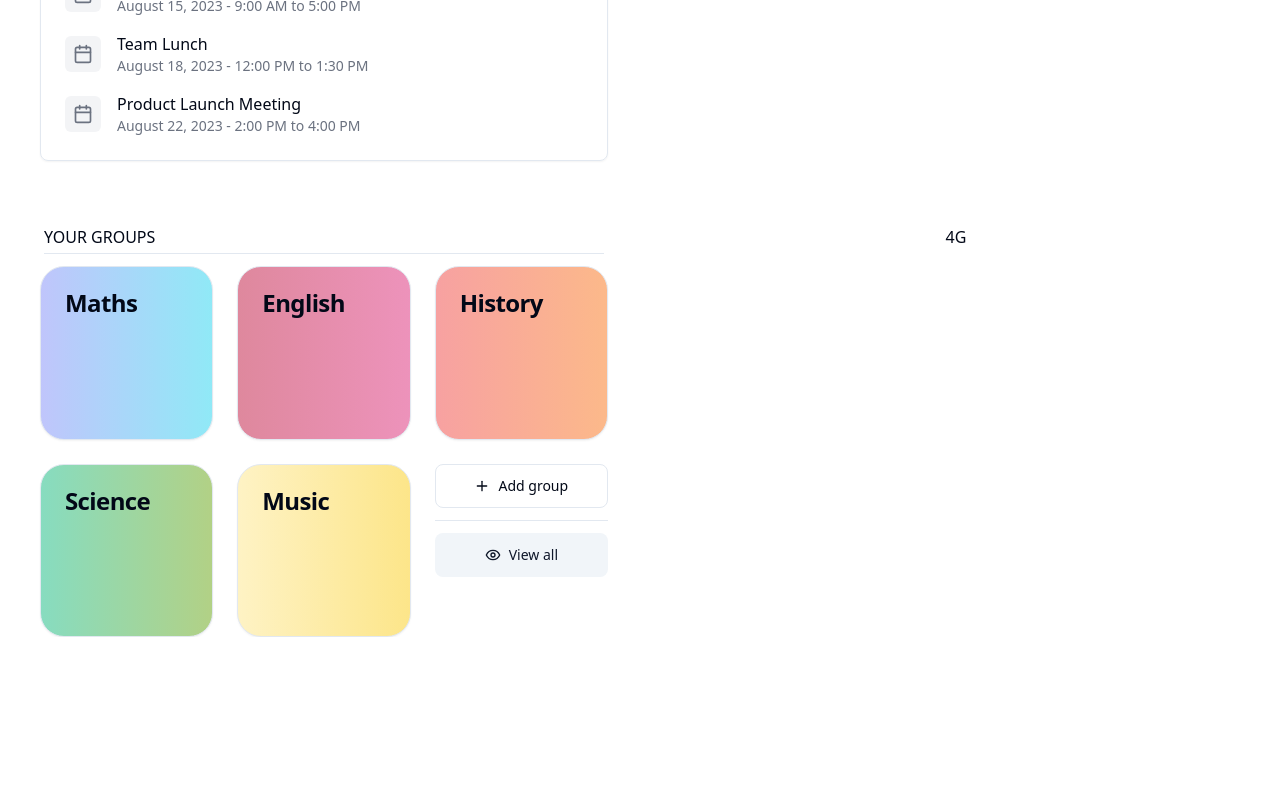
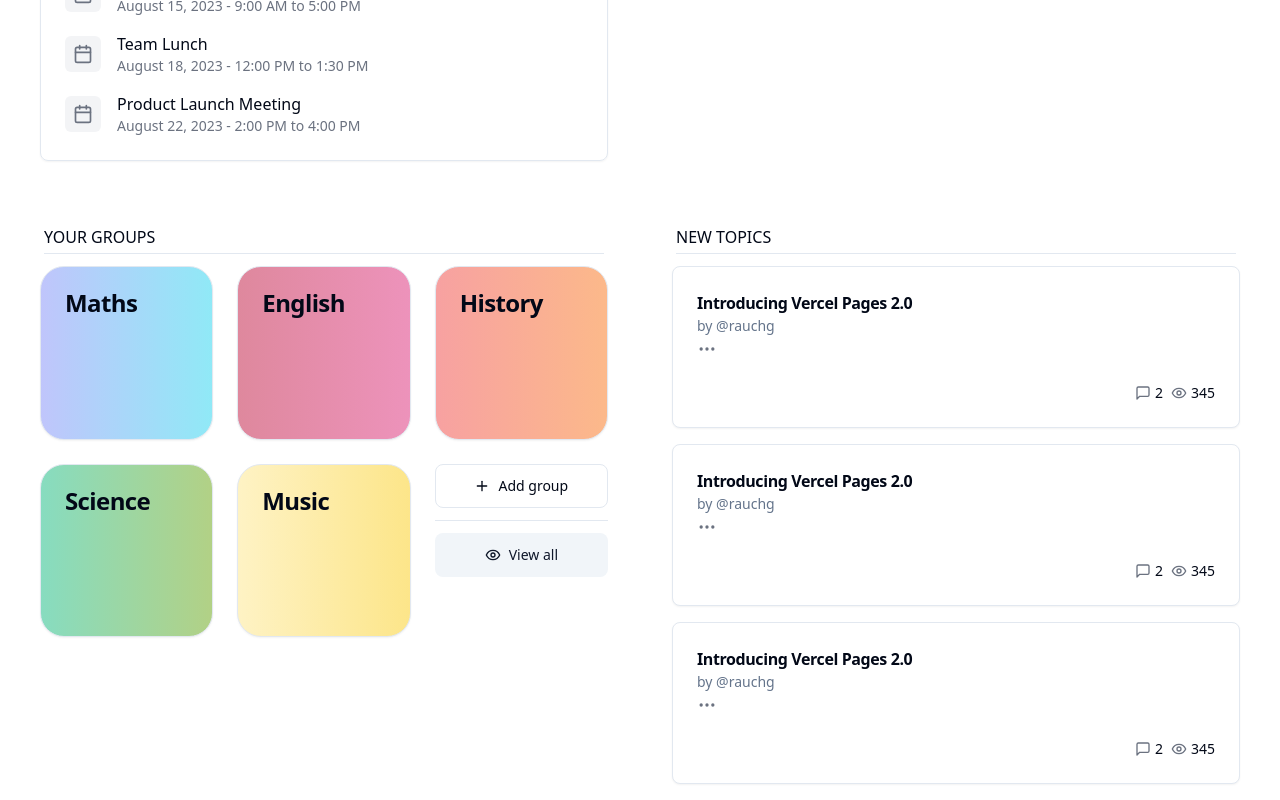
Before and after one commit to tomy-g/classfolder-front, a Next.js app: page / in a window 1280 px wide. Shown: the part 877-1677 px from the top of the page. Before the commit the page ends 1514 px from the top, so only its background shows below. Built offline with nearby package versions, Linux system fonts and the light colour scheme.

Commit message:
starting topics

```diff
--- a/src/app/page.tsx
+++ b/src/app/page.tsx
@@ -5,6 +5,7 @@ import FeaturedFiles from '@/components/featured-files'
 import files from '@/constants/mocks/Files'
 import Groups from '@/components/groups'
 import groups from '@/constants/mocks/Groups'
+import Topics from '@/components/topics'
 
 export default function Home () {
   return (
@@ -14,7 +15,7 @@ export default function Home () {
         <Schedule />
         <FeaturedFiles files={files} />
         <Groups groups={groups}/>
-        <div className='mx-auto'>4G</div>
+        <Topics/>
       </div>
     </main>
   )
--- a/src/components/breadcrumbs.tsx
+++ b/src/components/breadcrumbs.tsx
@@ -4,8 +4,8 @@ import {
   BreadcrumbList,
   BreadcrumbItem,
   BreadcrumbLink,
-  BreadcrumbSeparator,
-//   BreadcrumbPage
+  BreadcrumbSeparator
+  //   BreadcrumbPage
 } from './ui/breadcrumb'
 
 const Breadcrumbs = () => {
--- /dev/null
+++ b/src/components/topic.tsx
@@ -0,0 +1,46 @@
+import {
+  MoreHorizontalIcon,
+  EyeIcon,
+  MessageSquare
+} from 'lucide-react'
+import React from 'react'
+import {
+  Card,
+  CardHeader,
+  CardTitle,
+  CardDescription,
+  CardContent
+} from './ui/card'
+
+const Topic = () => {
+  return (
+    <Card className='mb-4' >
+      <CardHeader className='flex flex-col items-start'>
+        <div className='flex flex-col'>
+          <CardTitle className='text-base font-semibold'>
+            Introducing Vercel Pages 2.0
+          </CardTitle>
+          <CardDescription className='text-sm leading-none mt-1'>
+            by @rauchg
+          </CardDescription>
+        </div>
+        <MoreHorizontalIcon className='h-5 w-5 flex-shrink-0 text-gray-500 dark:text-gray-400' />
+      </CardHeader>
+      <CardContent>
+        <div className='flex items-center space-x-2 text-sm'>
+          {/* <TextIcon className='h-4 w-4 text-gray-500 dark:text-gray-400' /> */}
+          <div className='ml-auto flex items-center space-x-1'>
+            <MessageSquare className='h-4 w-4 text-gray-500 dark:text-gray-400' />
+            <span>2</span>
+          </div>
+          <div className='ml-auto flex items-center space-x-1'>
+            <EyeIcon className='h-4 w-4 text-gray-500 dark:text-gray-400' />
+            <span>345</span>
+          </div>
+        </div>
+      </CardContent>
+    </Card>
+  )
+}
+
+export default Topic
--- /dev/null
+++ b/src/components/topics.tsx
@@ -0,0 +1,18 @@
+import React from 'react'
+import Topic from './topic'
+import SectionHeading from './section-heading'
+
+const Topics = () => {
+  return (
+    <section>
+        <SectionHeading title={'NEW TOPICS'}/>
+      <ul>
+        <Topic></Topic>
+        <Topic></Topic>
+        <Topic></Topic>
+      </ul>
+    </section>
+  )
+}
+
+export default Topics
--- a/src/components/ui/breadcrumb.tsx
+++ b/src/components/ui/breadcrumb.tsx
@@ -1,108 +1,109 @@
-import * as React from "react"
-import { Slot } from "@radix-ui/react-slot"
-import { ChevronRight, MoreHorizontal } from "lucide-react"
+import * as React from 'react'
+import { Slot } from '@radix-ui/react-slot'
+import { ChevronRight, MoreHorizontal } from 'lucide-react'
 
-import { cn } from "@/lib/utils"
+import { cn } from '@/lib/utils'
 
 const Breadcrumb = React.forwardRef<
 HTMLElement,
-  React.ComponentPropsWithoutRef<"nav"> & {
+React.ComponentPropsWithoutRef<'nav'> & {
   separator?: React.ReactNode
 }
->(({ ...props }, ref) => <nav ref={ref} aria-label="breadcrumb" {...props} />)
-Breadcrumb.displayName = "Breadcrumb"
+>(({ ...props }, ref) => <nav ref={ref} aria-label='breadcrumb' {...props} />)
+Breadcrumb.displayName = 'Breadcrumb'
 
 const BreadcrumbList = React.forwardRef<
 HTMLOListElement,
-  React.ComponentPropsWithoutRef<"ol">
+React.ComponentPropsWithoutRef<'ol'>
 >(({ className, ...props }, ref) => (
   <ol
     ref={ref}
     className={cn(
-      "flex flex-wrap items-center gap-1.5 break-words text-sm text-muted-foreground sm:gap-2.5",
+      'flex flex-wrap items-center gap-1.5 break-words text-sm text-muted-foreground sm:gap-2.5',
       className
     )}
     {...props}
   />
 ))
-BreadcrumbList.displayName = "BreadcrumbList"
+BreadcrumbList.displayName = 'BreadcrumbList'
 
 const BreadcrumbItem = React.forwardRef<
 HTMLLIElement,
-  React.ComponentPropsWithoutRef<"li">
+React.ComponentPropsWithoutRef<'li'>
 >(({ className, ...props }, ref) => (
   <li
     ref={ref}
-    className={cn("inline-flex items-center gap-1.5", className)}
+    className={cn('inline-flex items-center gap-1.5', className)}
     {...props}
   />
 ))
-BreadcrumbItem.displayName = "BreadcrumbItem"
+BreadcrumbItem.displayName = 'BreadcrumbItem'
 
 const BreadcrumbLink = React.forwardRef<
 HTMLAnchorElement,
-  React.ComponentPropsWithoutRef<"a"> & {
+React.ComponentPropsWithoutRef<'a'> & {
   asChild?: boolean
 }
 >(({ asChild, className, ...props }, ref) => {
-  const Comp = asChild ? Slot : "a"
+  // eslint-disable-next-line @typescript-eslint/strict-boolean-expressions
+  const Comp = asChild ? Slot : 'a'
 
   return (
     <Comp
       ref={ref}
-      className={cn("transition-colors hover:text-foreground", className)}
+      className={cn('transition-colors hover:text-foreground', className)}
       {...props}
     />
   )
 })
-BreadcrumbLink.displayName = "BreadcrumbLink"
+BreadcrumbLink.displayName = 'BreadcrumbLink'
 
 const BreadcrumbPage = React.forwardRef<
 HTMLSpanElement,
-  React.ComponentPropsWithoutRef<"span">
+React.ComponentPropsWithoutRef<'span'>
 >(({ className, ...props }, ref) => (
   <span
     ref={ref}
-    role="link"
-    aria-disabled="true"
-    aria-current="page"
-    className={cn("font-normal text-foreground", className)}
+    role='link'
+    aria-disabled='true'
+    aria-current='page'
+    className={cn('font-normal text-foreground', className)}
     {...props}
   />
 ))
-BreadcrumbPage.displayName = "BreadcrumbPage"
+BreadcrumbPage.displayName = 'BreadcrumbPage'
 
 const BreadcrumbSeparator = ({
   children,
   className,
   ...props
-}: React.ComponentProps<"li">) => (
+}: React.ComponentProps<'li'>) => (
   <li
-    role="presentation"
-    aria-hidden="true"
-    className={cn("[&>svg]:size-3.5", className)}
+    role='presentation'
+    aria-hidden='true'
+    className={cn('[&>svg]:size-3.5', className)}
     {...props}
   >
     {children ?? <ChevronRight />}
   </li>
 )
-BreadcrumbSeparator.displayName = "BreadcrumbSeparator"
+BreadcrumbSeparator.displayName = 'BreadcrumbSeparator'
 
 const BreadcrumbEllipsis = ({
   className,
   ...props
-}: React.ComponentProps<"span">) => (
+}: React.ComponentProps<'span'>) => (
   <span
-    role="presentation"
-    aria-hidden="true"
-    className={cn("flex h-9 w-9 items-center justify-center", className)}
+    role='presentation'
+    aria-hidden='true'
+    className={cn('flex h-9 w-9 items-center justify-center', className)}
     {...props}
   >
-    <MoreHorizontal className="h-4 w-4" />
-    <span className="sr-only">More</span>
+    <MoreHorizontal className='h-4 w-4' />
+    <span className='sr-only'>More</span>
   </span>
 )
-BreadcrumbEllipsis.displayName = "BreadcrumbElipssis"
+BreadcrumbEllipsis.displayName = 'BreadcrumbElipssis'
 
 export {
   Breadcrumb,
@@ -111,5 +112,5 @@ export {
   BreadcrumbLink,
   BreadcrumbPage,
   BreadcrumbSeparator,
-  BreadcrumbEllipsis,
+  BreadcrumbEllipsis
 }
```
Lines whose indentation alone changed are shown as unchanged.
